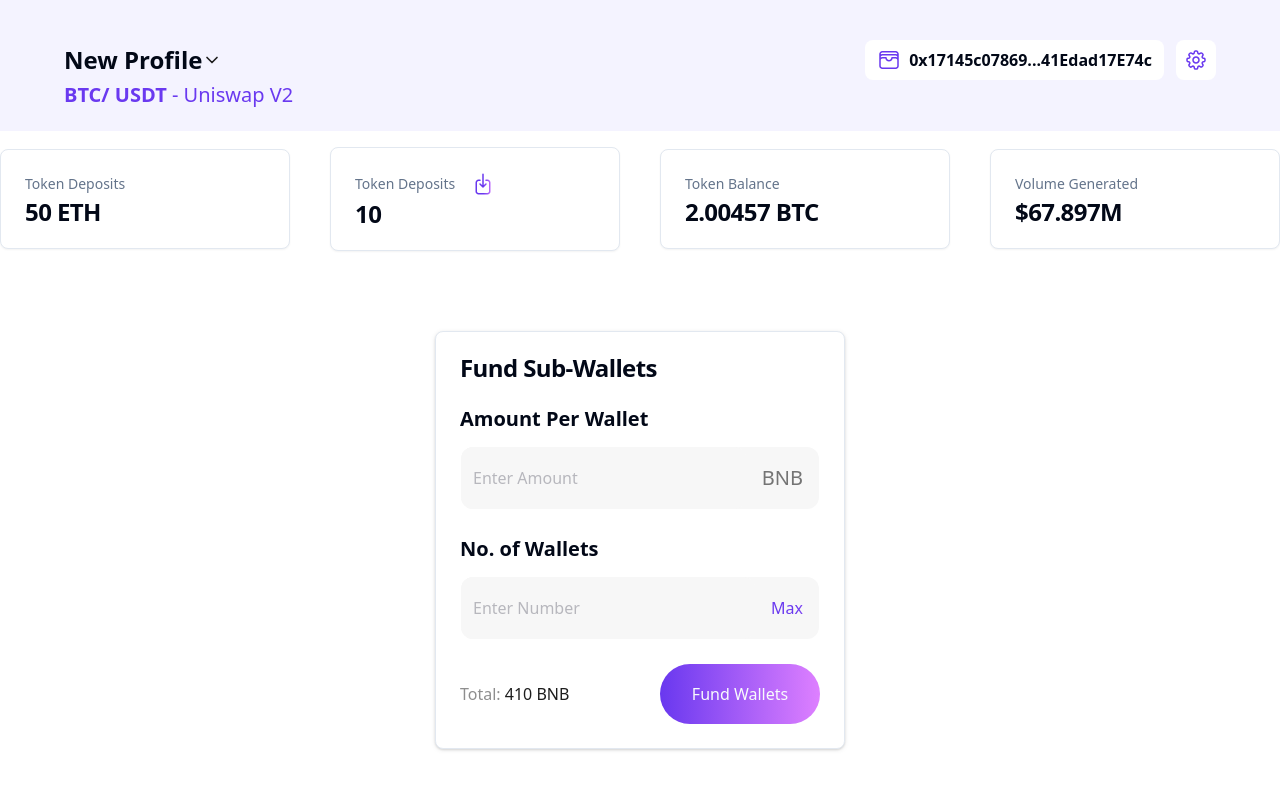
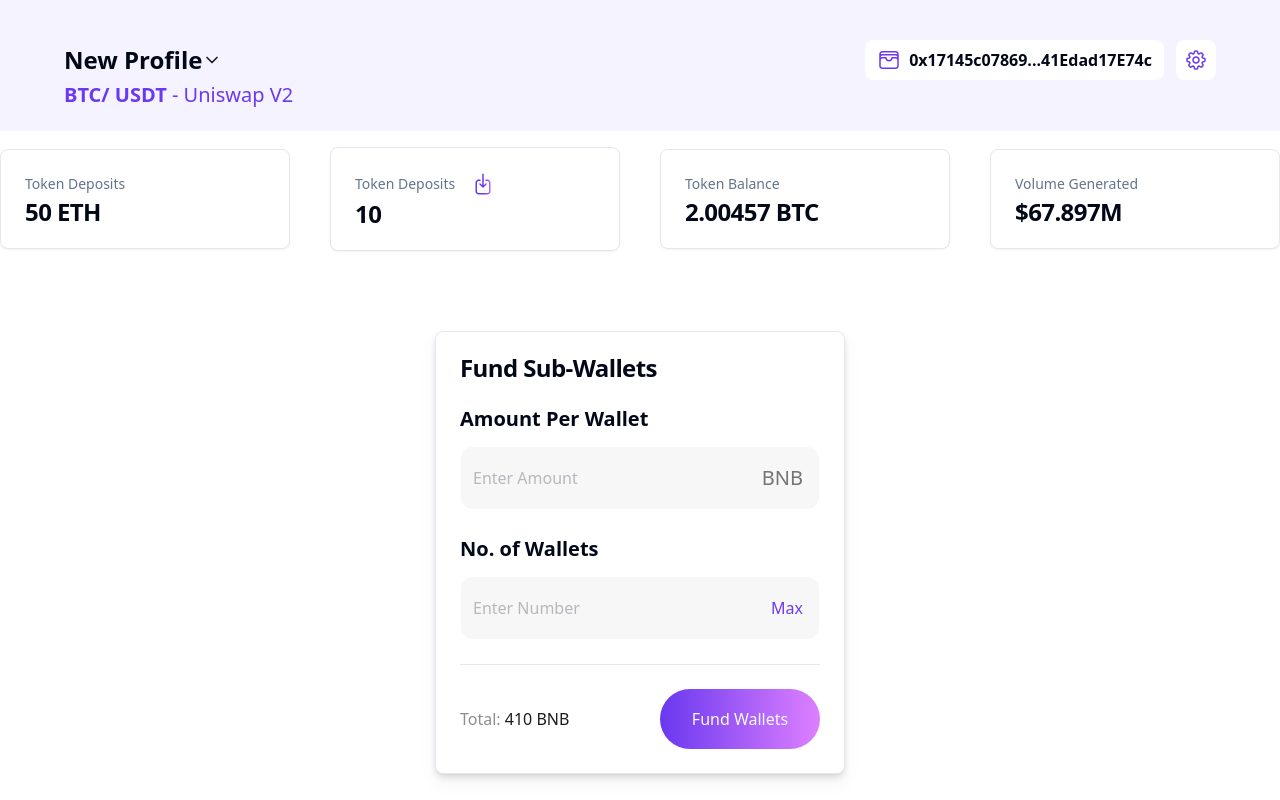
Before and after one commit to Feranmiola/MMBot, a React (Vite) app: page /fundsubwallets in a window 1280 px wide. Built offline with nearby package versions, Linux system fonts and the light colour scheme.

Commit message:
added seperater for fund

```diff
--- a/src/components/Dashboard/pages/FundSub-Wallet.tsx
+++ b/src/components/Dashboard/pages/FundSub-Wallet.tsx
@@ -6,13 +6,14 @@
 } from "@/components/ui/card"
 import { Input } from "@/components/ui/input"
 import { Button } from "@/components/ui/button"
+import { Separator } from "@/components/ui/separator"
 
 
 const FundSuballet = () => {
   return (
     <div className="flex flex-col items-center justify-center mt-20">
       <div>
-        <Card className=" drop-shadow">
+        <Card className=" drop-shadow-lg">
           <CardHeader>
             <CardTitle>Fund Sub-Wallets</CardTitle>
           </CardHeader>
@@ -39,6 +40,8 @@
                 </div>
               </div>
 
+              <Separator />
+
               <div className="flex flex-row justify-between items-center ">
                 <p className="text-[#8E8E8E] text-[16px]">Total: <span className="text-[#1D1D1D] font-medium">410 BNB</span></p>
                 <Button className="bg-gradient-to-r from-[#6938EF] to-[#DE80FF] w-[160px] hover:scale-110 transition ease-in-out h-[60px] text-[16px] rounded-full">Fund Wallets</Button>
```
